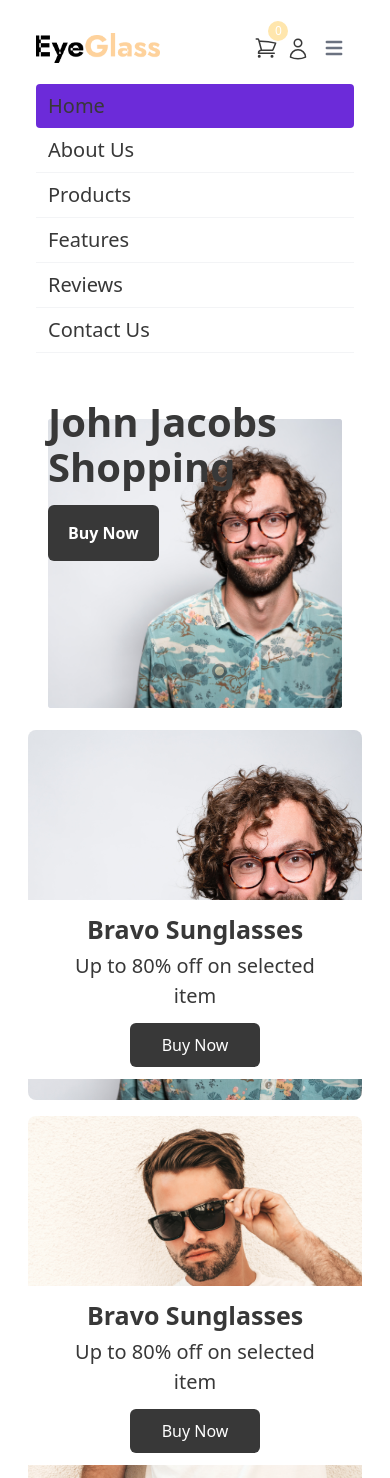
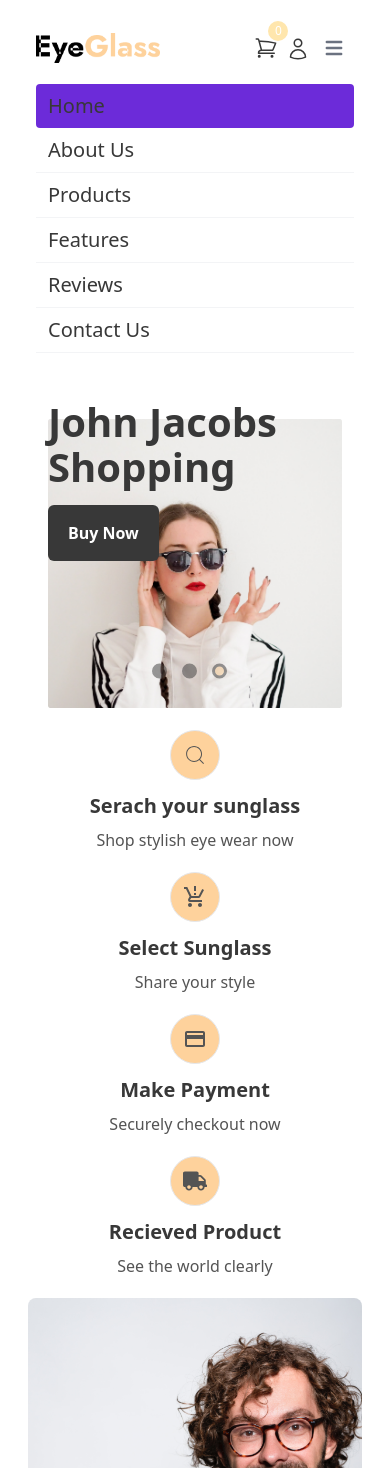
Before and after one commit to devcowsar/productsellapp, a React (Vite) app: page / in a window 390 px wide. Shown: the top 1478 px of the page. Built offline with nearby package versions, Linux system fonts and the light colour scheme.

Commit message:
fix: slide

```diff
--- a/src/Components/Slide.jsx
+++ b/src/Components/Slide.jsx
@@ -1,9 +1,12 @@
 import React from "react";
 import Slider from "react-slick";
-
+import { CiSearch } from "react-icons/ci";
+import { MdOutlineProductionQuantityLimits } from "react-icons/md";
+import { MdOutlinePayment } from "react-icons/md";
+import { FaTruck } from "react-icons/fa";
 import image from "../assets/simage.png";
-import image1 from "../assets/Image1.png";
-import image2 from "../assets/Image.png";
+import image1 from "../assets/Image.png";
+import image2 from "../assets/Image3.png";
 
 import "slick-carousel/slick/slick.css";
 import "slick-carousel/slick/slick-theme.css";
@@ -44,7 +47,7 @@ const settings = {
 const Slide = () => {
   return (
     <div className="hero-slider flex justify-items-center ">
-      <div className="container mx-auto">
+      <div className="container mx-auto ">
         <Slider {...settings}>
           {slides.map((slide) => (
             <div key={slide.id}>
@@ -66,11 +69,80 @@ const Slide = () => {
                     alt={slide.headline}
                   />
                 </div>
-                <div className=""></div>
               </div>
             </div>
           ))}
         </Slider>
+        <div className="px-11 h-auto lg:h-[100px] md:h-[110px]">
+          <div className="md:absolute lg:bottom-[8px] md:bottom-[-33px] static">
+            <div className="flex md:flex-row justify-center flex-col gap-5">
+              <div className="flex flex-col items-center gap-3">
+                <div className="bg-bgcolor-one p-3 rounded-[100px] border inline-block md:mt-0 mt-5">
+                  <CiSearch className="text-body-text text-2xl " />
+                </div>
+                <div className="flex flex-col items-center gap-2 ">
+                  <p className="text-xl font-bold text-heading-text">
+                    Serach your sunglass
+                  </p>
+                  <p className="text-body-text text-base font-normal">
+                    Shop stylish eye wear now
+                  </p>
+                </div>
+              </div>
+              <div className="relative md:block hidden">
+                <div className="w-14 inline-block border-t-2 border-dotted mt-7 "></div>
+                <p className="bg-bgcolor-one p-1 border rounded-full inline-block absolute top-[23px] "></p>
+              </div>
+              <div className="flex flex-col items-center gap-3">
+                <div className="bg-bgcolor-one p-3 rounded-[100px] border inline-block">
+                  <MdOutlineProductionQuantityLimits className="text-body-text text-2xl" />
+                </div>
+                <div className="flex flex-col items-center gap-2 ">
+                  <p className="text-xl font-bold text-heading-text">
+                    Select Sunglass
+                  </p>
+                  <p className="text-body-text text-base font-normal">
+                    Share your style
+                  </p>
+                </div>
+              </div>
+              <div className="relative md:block hidden">
+                <div className="w-14 inline-block border-t-2 border-dotted mt-7 "></div>
+                <p className="bg-bgcolor-one p-1 border rounded-full inline-block absolute top-[23px] "></p>
+              </div>
+              <div className="flex flex-col items-center gap-3">
+                <div className="bg-bgcolor-one p-3 rounded-[100px] border inline-block">
+                  <MdOutlinePayment className="text-body-text text-2xl" />
+                </div>
+                <div className="flex flex-col items-center gap-2 ">
+                  <p className="text-xl font-bold text-heading-text">
+                    Make Payment
+                  </p>
+                  <p className="text-body-text text-base font-normal">
+                    Securely checkout now
+                  </p>
+                </div>
+              </div>
+              <div className="relative md:block hidden">
+                <div className="w-14 inline-block border-t-2 border-dotted mt-7 "></div>
+                <p className="bg-bgcolor-one p-1 border rounded-full inline-block absolute top-[23px] "></p>
+              </div>
+              <div className="flex flex-col items-center gap-3">
+                <div className="bg-bgcolor-one p-3 rounded-[100px] border inline-block">
+                  <FaTruck className="text-body-text text-2xl" />
+                </div>
+                <div className="flex flex-col items-center gap-2 ">
+                  <p className="text-xl font-bold text-heading-text">
+                    Recieved Product
+                  </p>
+                  <p className="text-body-text text-base font-normal">
+                    See the world clearly
+                  </p>
+                </div>
+              </div>
+            </div>
+          </div>
+        </div>
       </div>
     </div>
   );
```
